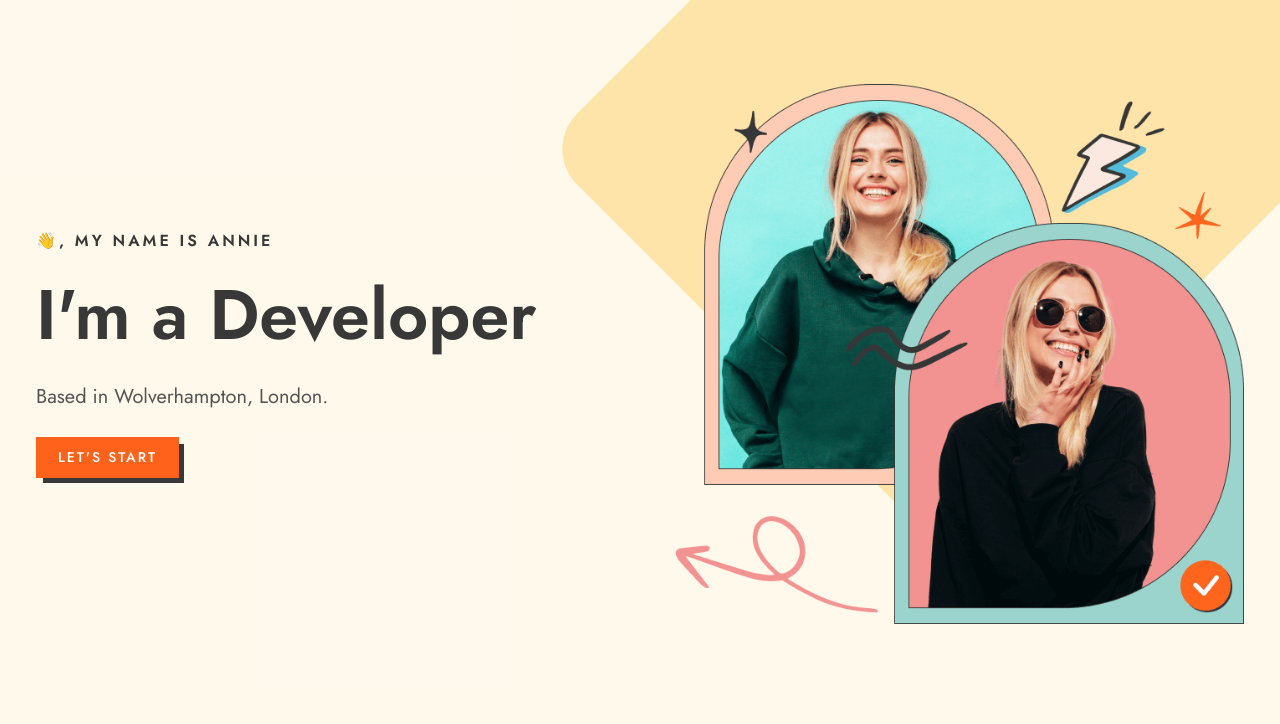
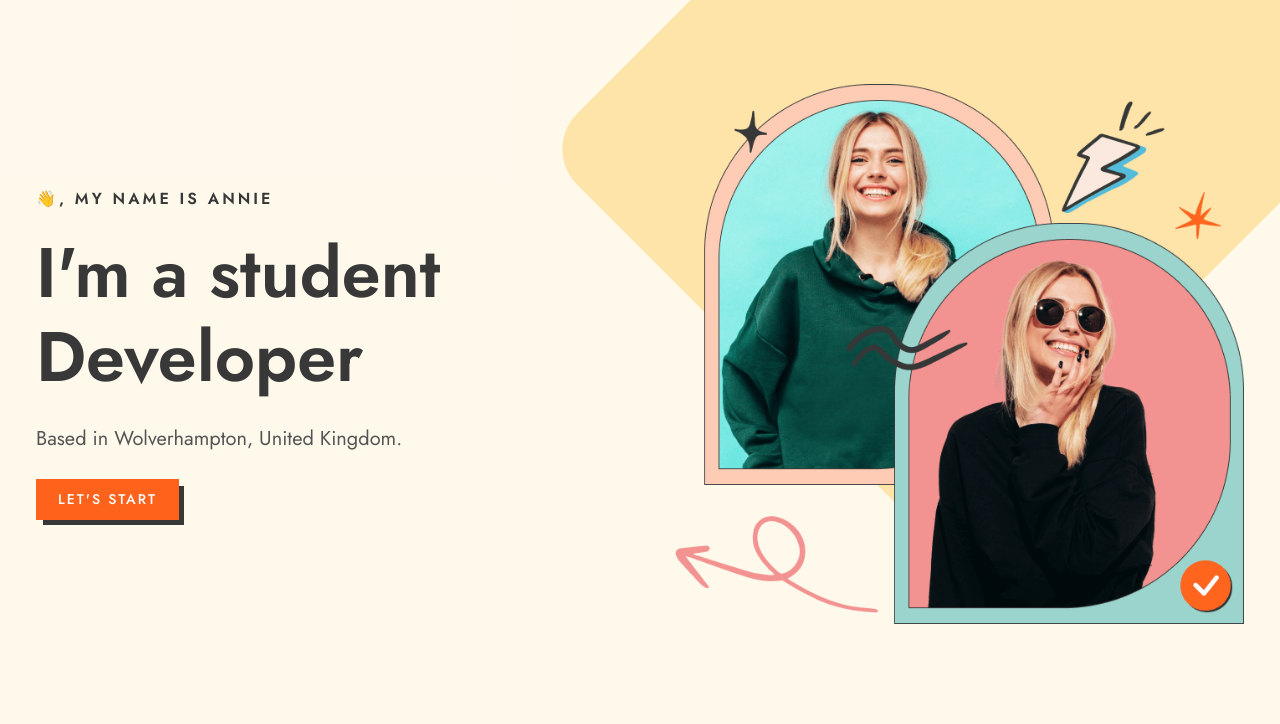
Before and after one commit to Greenconsult/Student-portfolio, a plain HTML site: page index.html in a window 1280 px wide. Shown: the part 76-800 px from the top of the page. Drawn offline with nearby package versions, Linux system fonts and the light colour scheme.

Commit message:
Update index.html

```diff
--- a/index.html
+++ b/index.html
@@ -112,10 +112,10 @@
 
             <p class="hero-subtitle">👋, My name is Annie</p>
 
-            <h1 class="headline-lg">I'm a Developer</h1>
+            <h1 class="headline-lg">I'm a student Developer</h1>
 
             <p class="hero-text body-md">
-              Based in Wolverhampton, London.
+              Based in Wolverhampton, United Kingdom.
             </p>
 
             <a href="#" class="btn btn-primary">Let's Start</a>
```
